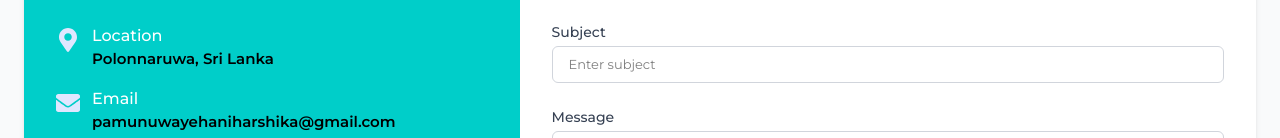
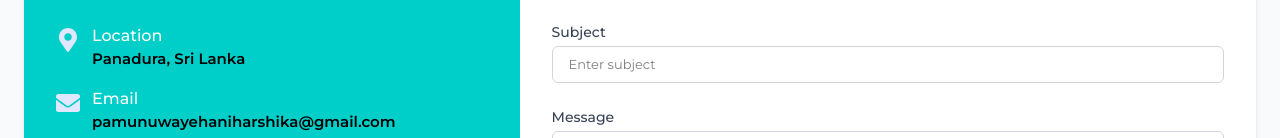
Before and after one commit to yehaniharshika/portfolio-react, a React (Vite) app: page / in a window 1280 px wide. Shown: the part 5028-5166 px from the top of the page. Built offline with nearby package versions, Linux system fonts and the light colour scheme.

Commit message:
updated contact

```diff
--- a/src/components/Contact.tsx
+++ b/src/components/Contact.tsx
@@ -108,7 +108,7 @@ export const Contact = () => {
                                                style={{fontFamily: "Montserrat, sans-serif"}}>Location</p>
                                             <p className="text-black text-[11px] sm:text-[13px] md:text-[14px] lg:text-[15px]"
                                                style={{fontFamily: "Montserrat, sans-serif", fontWeight: "600"}}>
-                                                Polonnaruwa, Sri Lanka
+                                                Panadura, Sri Lanka
                                             </p>
                                         </div>
                                     </div>
```
